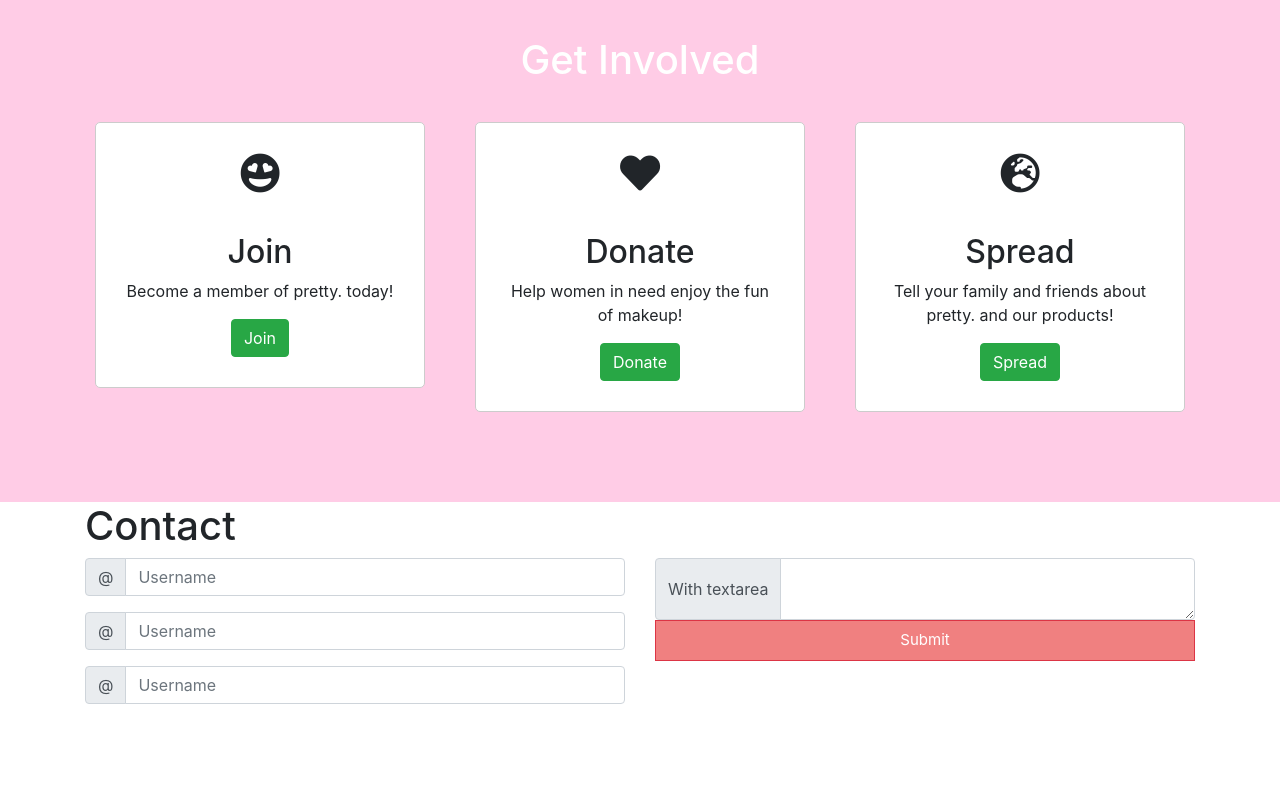
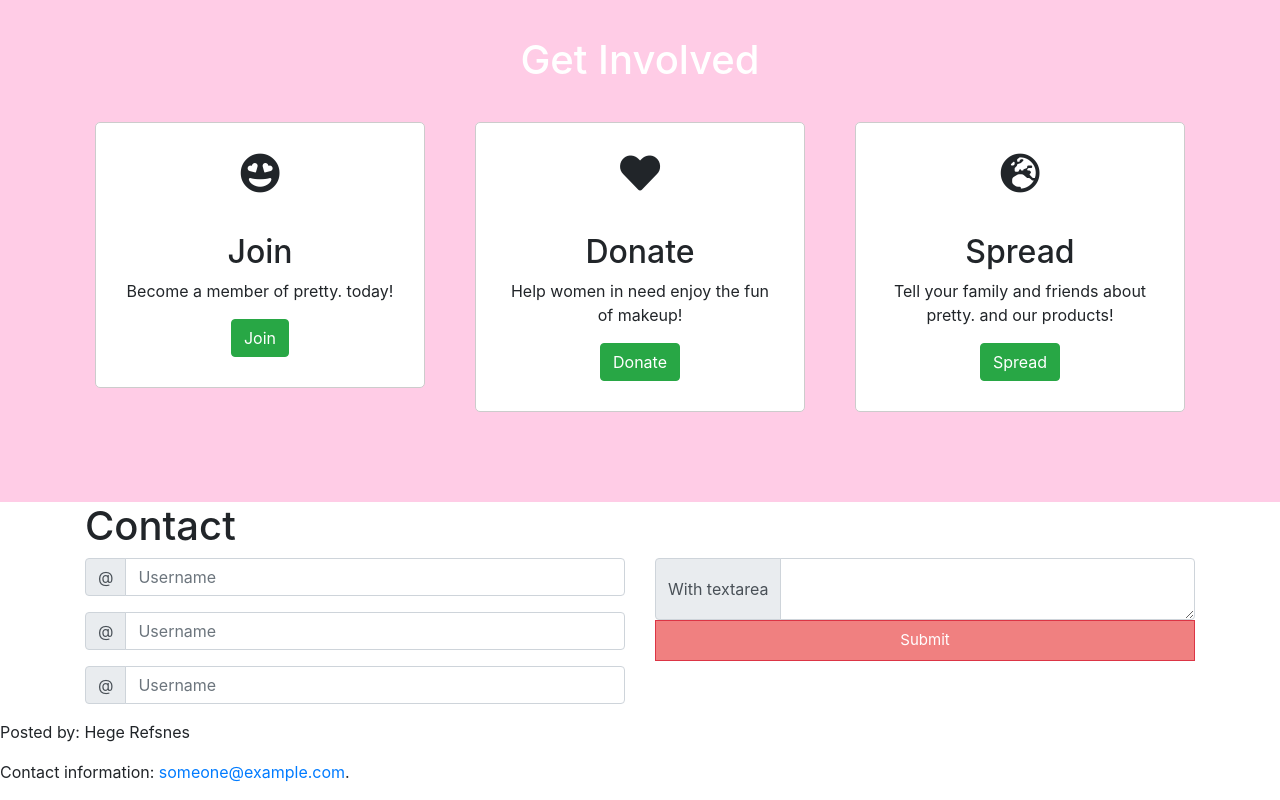
Before and after one commit to LucyMcGrath/projectOne, a plain HTML site: page index.html in a window 1280 px wide. Shown: the part 1866-2666 px from the top of the page. Before the commit the page ends 2586 px from the top, so only its background shows below. Drawn offline with nearby package versions, Linux system fonts and the light colour scheme.

Commit message:
saving some files, added photo files

```diff
--- a/index.html
+++ b/index.html
@@ -202,6 +202,14 @@
         </section>
         <!-- end Contact section ------------->
 
+        <!-- start Footer section ------------>
+        <footer>
+          <p>Posted by: Hege Refsnes</p>
+          <p>Contact information: <a href="mailto:someone@example.com">
+          someone@example.com</a>.</p>
+        </footer>
+        <!-- end Footer section ---->
+
         <script src="https://code.jquery.com/jquery-3.3.1.slim.min.js" integrity="sha384-q8i/X+965DzO0rT7abK41JStQIAqVgRVzpbzo5smXKp4YfRvH+8abtTE1Pi6jizo" crossorigin="anonymous"></script>
         <script src="https://cdnjs.cloudflare.com/ajax/libs/popper.js/1.14.7/umd/popper.min.js" integrity="sha384-UO2eT0CpHqdSJQ6hJty5KVphtPhzWj9WO1clHTMGa3JDZwrnQq4sF86dIHNDz0W1" crossorigin="anonymous"></script>
         <script src="https://stackpath.bootstrapcdn.com/bootstrap/4.3.1/js/bootstrap.min.js" integrity="sha384-JjSmVgyd0p3pXB1rRibZUAYoIIy6OrQ6VrjIEaFf/nJGzIxFDsf4x0xIM+B07jRM" crossorigin="anonymous"></script>
```
